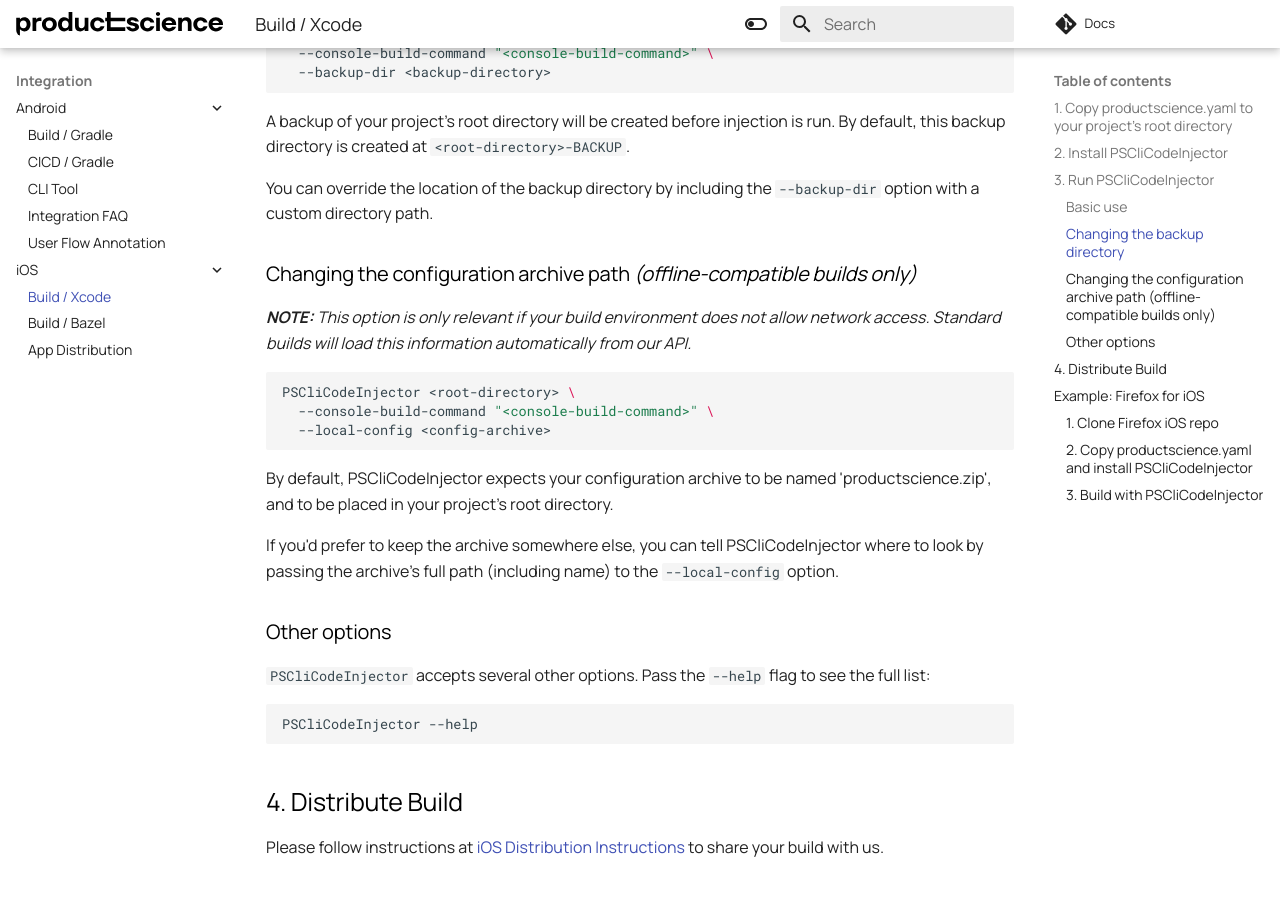
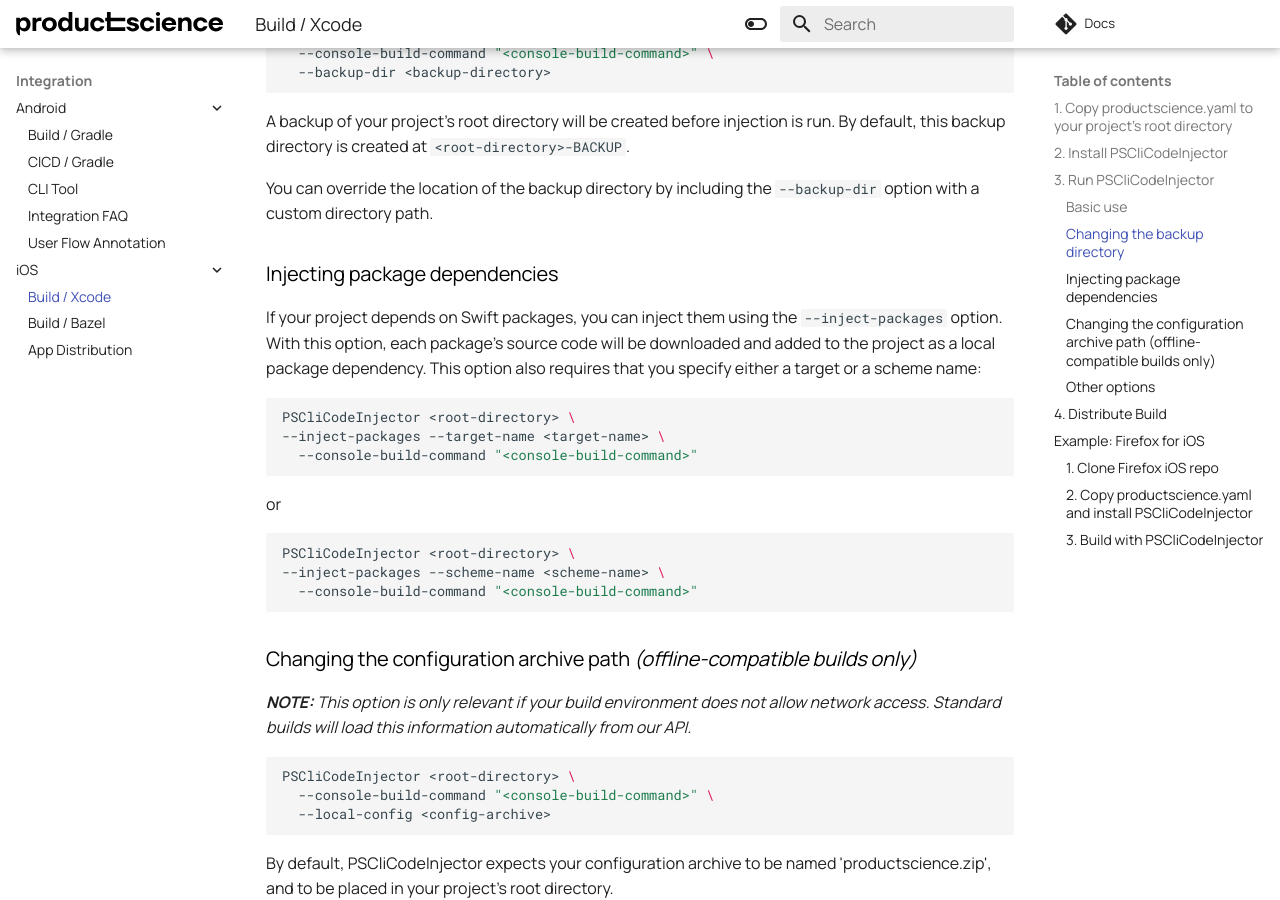
Before and after one commit to product-science/docs, an MkDocs documentation site: the page built from docs/ios/xcode.md, in a window 1280 px wide and 900 px high, scrolled down 2919 px. Built offline with MkDocs 1.6.1 and Material for MkDocs 9.7.7, drawn with Linux system fonts in a browser that asks for light colours.

Commit message:
Added documentation for --inject-packages option

````diff
--- a/docs/ios/xcode.md
+++ b/docs/ios/xcode.md
@@ -67,6 +67,23 @@ A backup of your project's root directory will be created before injection is ru
 
 You can override the location of the backup directory by including the `--backup-dir` option with a custom directory path.
 
+### Injecting package dependencies
+
+If your project depends on Swift packages, you can inject them using the `--inject-packages` option. With this option, each package's source code will be downloaded and added to the project as a local package dependency. This option also requires that you specify either a target or a scheme name:
+
+```shell
+PSCliCodeInjector <root-directory> \
+--inject-packages --target-name <target-name> \
+  --console-build-command "<console-build-command>"
+```
+or
+```shell
+PSCliCodeInjector <root-directory> \
+--inject-packages --scheme-name <scheme-name> \
+  --console-build-command "<console-build-command>"
+```
+
+
 ### Changing the configuration archive path _(offline-compatible builds only)_
 
 _**NOTE:** This option is only relevant if your build environment does not allow network access. Standard builds will load this information automatically from our API._
````
